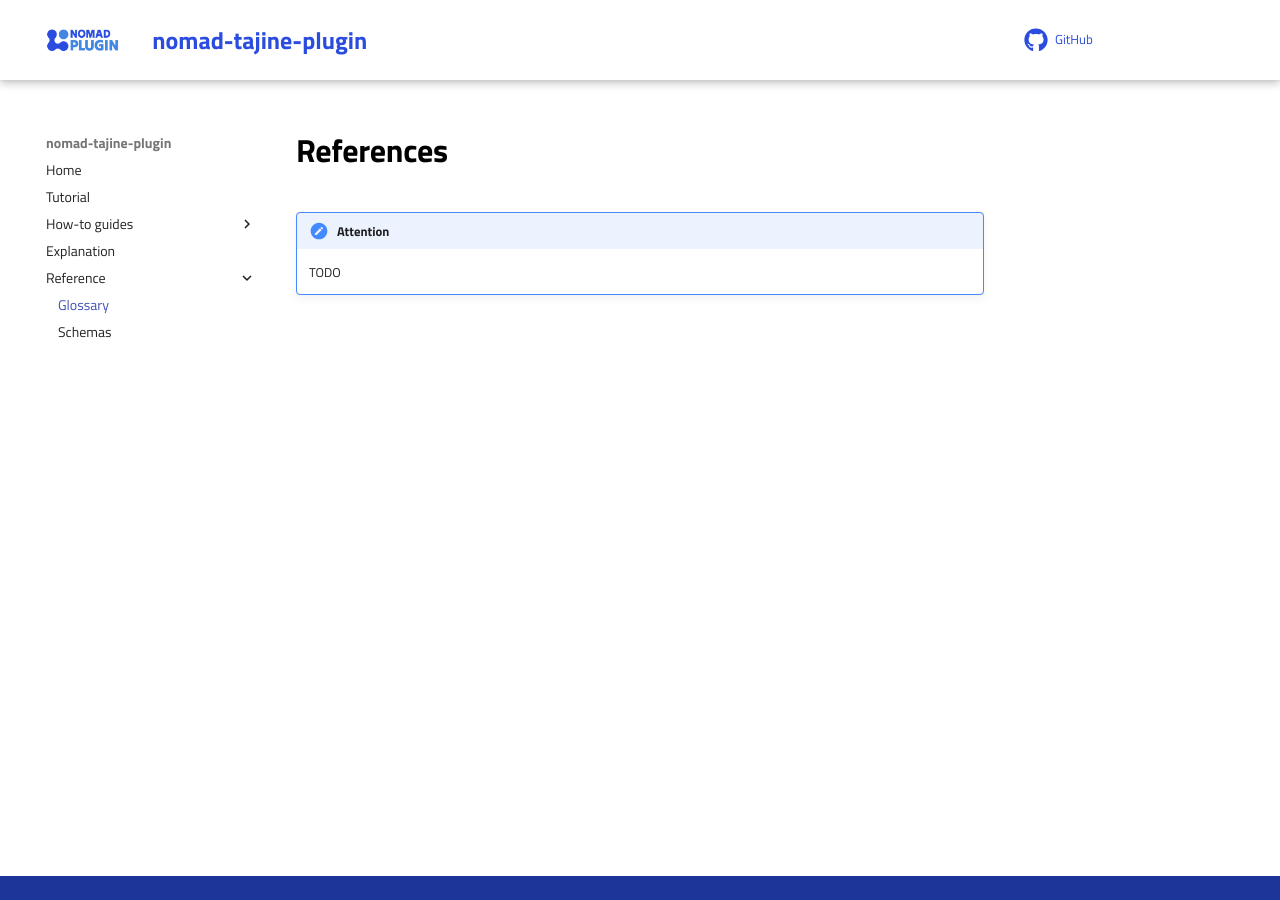
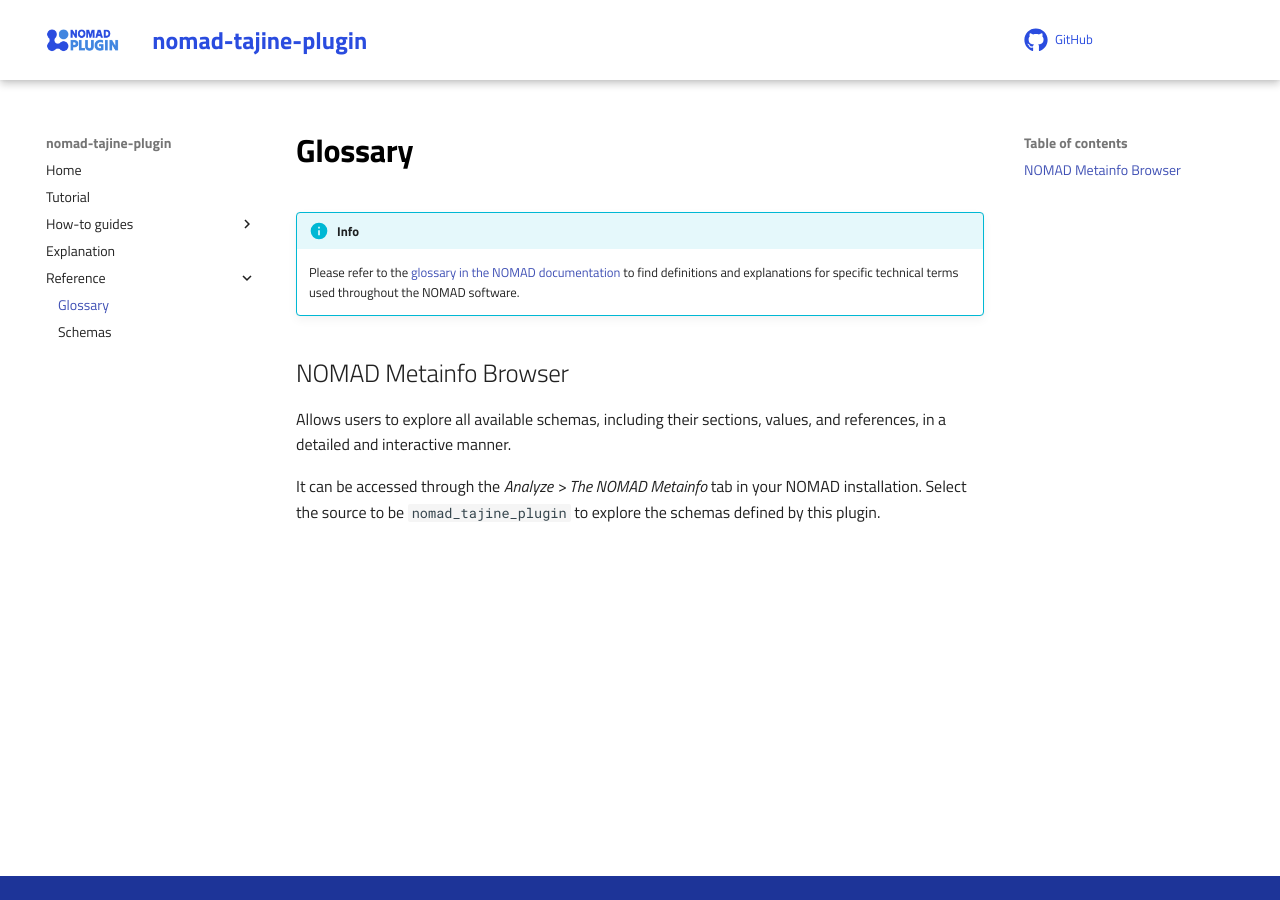
Before and after one commit to FAIRmat-NFDI/nomad-tajine-plugin, an MkDocs documentation site: the page built from docs/reference/references.md, in a window 1280 px wide. Built offline with MkDocs 1.6.1 and Material for MkDocs 9.7.7, drawn with Linux system fonts in a browser that asks for light colours; comment, search, counter and statistics services are not loaded.

Commit message:
Add glossary

```diff
--- a/docs/reference/references.md
+++ b/docs/reference/references.md
@@ -1,4 +1,13 @@
-# References
+# Glossary
 
-!!! note "Attention"
-    TODO
+!!! info
+    Please refer to the [glossary in the NOMAD documentation](https://nomad-lab.eu/prod/v1/staging/docs/reference/glossary.html) to find definitions and explanations for specific technical terms used throughout the NOMAD software.
+
+
+## NOMAD Metainfo Browser
+
+Allows users to explore all available schemas, including their sections, values, and references, in a detailed and interactive manner.
+
+It can be accessed through the *Analyze > The NOMAD Metainfo* tab in your NOMAD
+installation. Select the source to be `nomad_tajine_plugin` to explore the
+schemas defined by this plugin.
```
